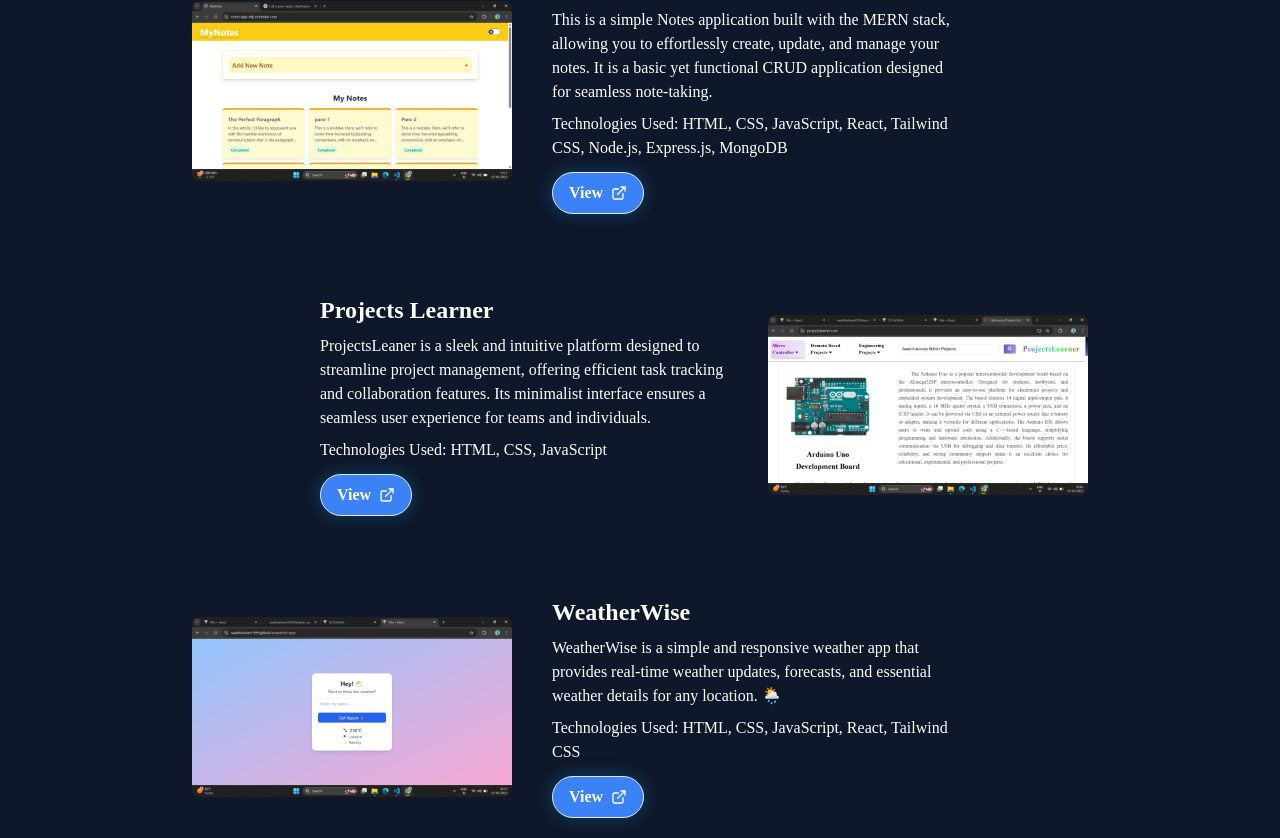
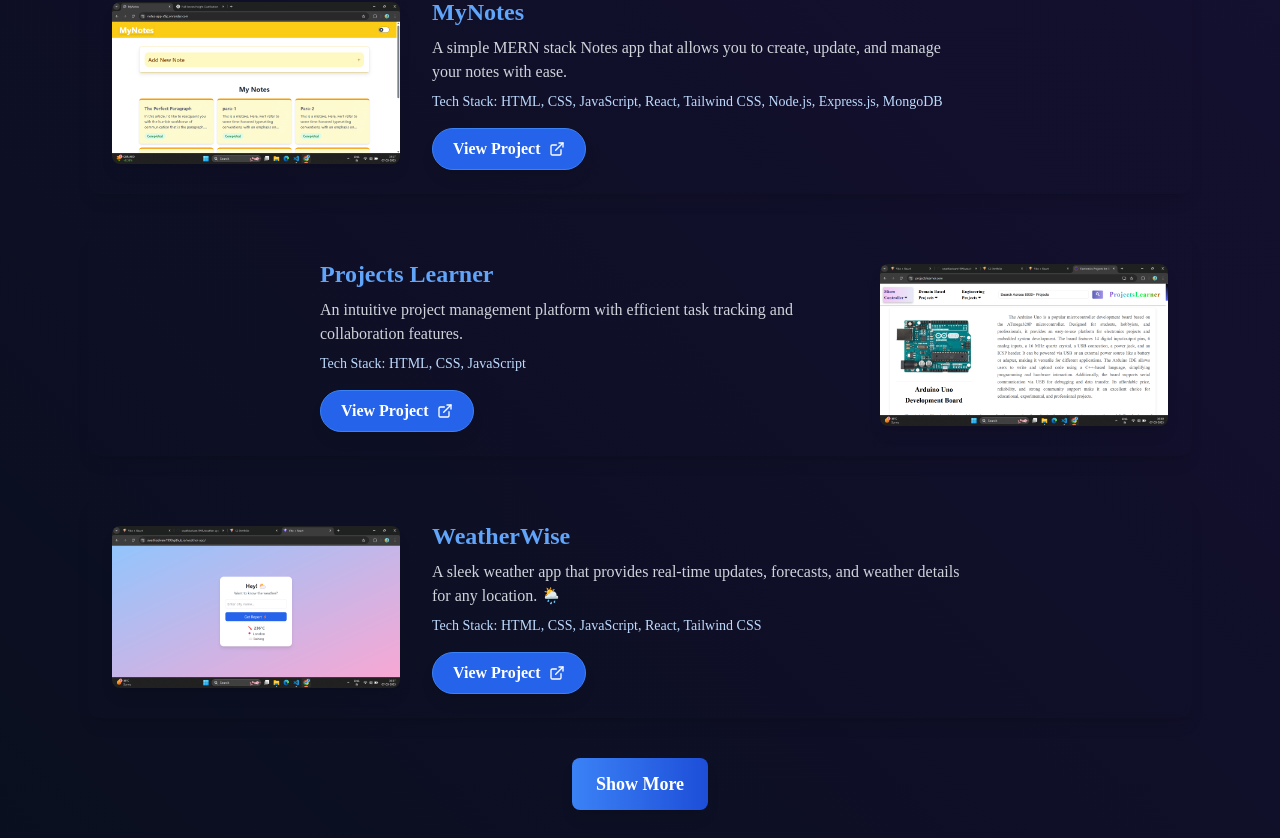
Before and after one commit to swathiselvam1999/swathi-portfolio, a React (Vite) app: page / in a window 1280 px wide. Shown: the part 1242-2080 px from the top of the page. Built offline with nearby package versions, Linux system fonts and the light colour scheme.

Commit message:
bug fixed

```diff
--- a/src/App.jsx
+++ b/src/App.jsx
@@ -5,7 +5,6 @@ import Home from './components/Home'
 import Projects from './components/Projects'
 import Contact from './components/Contact'
 import Skills from './components/Skills'
-import Experiance from './components/Experiance'
 
 const App = () => {
   return (
@@ -15,7 +14,6 @@ const App = () => {
         <Home />
         <About />
         <Projects />
-        {/* <Experiance/> */}
         <Skills />
         <Contact />
       </div>
--- a/src/components/Contact.jsx
+++ b/src/components/Contact.jsx
@@ -5,11 +5,7 @@ import { FiMail } from "react-icons/fi";
 import contact from "../assets/contact.jpg";
 
 const Contact = () => {
-    const [key, setKey] = useState(0);
 
-    useEffect(() => {
-        setKey(prevKey => prevKey + 1);
-    }, []);
 
     const socialLinks = [
         { href: "https://www.linkedin.com/in/swathi-web-developer", icon: FaLinkedin, color: "text-blue-500" },
@@ -39,32 +35,21 @@ const Contact = () => {
                     </p>
 
                     {/* ✅ Fixed Icons Alignment */}
-                    <motion.div
-                        className="flex gap-6 text-2xl md:text-4xl mt-8"
-                        initial="hidden"
-                        whileInView="visible"
-                        viewport={{ once: false, amount: 0.5 }}
-                    >
+                    <div className="flex gap-6 text-2xl md:text-4xl mt-8">
                         {socialLinks.map((link, index) => {
-                            const Icon = link.icon;
                             return (
-                                <motion.a
-                                    key={index}
-                                    href={link.href}
-                                    target="_blank"
-                                    rel="noopener noreferrer"
-                                    variants={{
-                                        hidden: { y: 50, opacity: 0 },
-                                        visible: { y: [0, -10, 0], opacity: 1 },
-                                    }}
-                                    transition={{ duration: 0.2, ease: "easeOut", delay: index * 0.2 }}
-                                    whileHover={{ scale: 1.1 }}
-                                >
-                                    <Icon className={` ${link.color} transition-transform duration-300 text-2xl md:text-4xl hover:scale-110`} />
-                                </motion.a>
+                                <a
+                                key={index}
+                                href={link.href}
+                                target="_blank"
+                                rel="noopener noreferrer"
+                                className="transition-transform duration-300 hover:scale-110"
+                            >
+                                <link.icon className={`${link.color} text-3xl md:text-4xl`} />
+                            </a>
                             );
                         })}
-                    </motion.div>
+                    </div>
                 </div>
             </div>
         </section>
--- a/src/components/Experiance.jsx
+++ /dev/null
@@ -1,11 +0,0 @@
-import React from 'react'
-
-const Experiance = () => {
-  return (
-    <div id="experiance">
-        <h1>Experiance</h1>
-    </div>
-  )
-}
-
-export default Experiance
--- a/src/components/Header.jsx
+++ b/src/components/Header.jsx
@@ -52,7 +52,7 @@ const Header = () => {
       {/* Navbar */}
       <nav
         className="fixed  left-1/2 transform -translate-x-1/2 w-full
-      bg-[#0f172a] text-white py-3 px-6 shadow-lg
+      bg-[#0f172a] text-white py-4 px-8 shadow-lg
       backdrop-blur-md bg-opacity-80 z-50 p-[2px]"
       >
         <div className="flex max-w-7xl mx-auto justify-between items-center">
--- a/src/components/Projects.jsx
+++ b/src/components/Projects.jsx
@@ -1,9 +1,9 @@
 import React, { useState } from 'react';
 import MyNotes from '../assets/MyNotes.png';
-import MovieBite from '../assets/MovieBite.png'
-import Portfolio from "../assets/Portfolio.png"
-import weatherApp from "../assets/weatherApp.png"
-import projectslearner from "../assets/projectslearner.png"
+import MovieBite from '../assets/MovieBite.png';
+import Portfolio from "../assets/Portfolio.png";
+import weatherApp from "../assets/weatherApp.png";
+import projectslearner from "../assets/projectslearner.png";
 import { FiExternalLink } from 'react-icons/fi';
 
 const Projects = () => {
@@ -11,39 +11,38 @@ const Projects = () => {
         {
             title: "MyNotes",
             image: MyNotes,
-            desc: "This is a simple Notes application built with the MERN stack, allowing you to effortlessly create, update, and manage your notes. It is a basic yet functional CRUD application designed for seamless note-taking.",
+            desc: "A simple MERN stack Notes app that allows you to create, update, and manage your notes with ease.",
             technology: "HTML, CSS, JavaScript, React, Tailwind CSS, Node.js, Express.js, MongoDB",
             link: 'https://notes-app-x9jc.onrender.com/',
         },
         {
             title: "Projects Learner",
             image: projectslearner,
-            desc: "ProjectsLeaner is a sleek and intuitive platform designed to streamline project management, offering efficient task tracking and collaboration features. Its minimalist interface ensures a seamless user experience for teams and individuals.",
+            desc: "An intuitive project management platform with efficient task tracking and collaboration features.",
             technology: "HTML, CSS, JavaScript",
             link: 'https://projectslearner.com/',
         },
         {
             title: "WeatherWise",
             image: weatherApp,
-            desc: "WeatherWise is a simple and responsive weather app that provides real-time weather updates, forecasts, and essential weather details for any location. 🌦️",
+            desc: "A sleek weather app that provides real-time updates, forecasts, and weather details for any location. 🌦️",
             technology: "HTML, CSS, JavaScript, React, Tailwind CSS",
             link: 'https://swathiselvam1999.github.io/weather-app/',
         },
         {
             title: "Portfolio Website",
             image: Portfolio,
-            desc: "A personal portfolio website showcasing my skills and projects.",
-            technology: "HTML, CSS, JavaScript ,React, Tailwind CSS",
+            desc: "A personal portfolio website showcasing my skills, projects, and experience.",
+            technology: "HTML, CSS, JavaScript, React, Tailwind CSS",
             link: 'https://swathiselvam1999.github.io/swathi-portfolio/',
         },
         {
             title: "MovieBite",
             image: MovieBite,
-            desc: "",
+            desc: "A stylish movie browsing app built using React, showcasing trending and popular films.",
             technology: "HTML, CSS, JavaScript, React, Tailwind CSS",
             link: 'https://swathiselvam1999.github.io/MovieBite/',
         },
-
     ];
 
     const [showAll, setShowAll] = useState(false);
@@ -55,27 +54,52 @@ const Projects = () => {
     const projectsToShow = showAll ? allProjects : allProjects.slice(0, 3);
 
     return (
-        <section id='projects' className='relative z-10 py-10'>
-            <div className=''>
-                <h1 className='text-4xl font-bold bg-gradient-to-r from-blue-400 to-blue-300 text-transparent bg-clip-text text-center pb-10 bg-bgColor'>Projects</h1>
+        <section id='projects' className='relative z-10 py-16  text-white'>
+            <div className='text-center'>
+                <h1 className='text-4xl font-bold bg-gradient-to-r from-blue-400 to-blue-300 text-transparent bg-clip-text pb-10'>
+                    Projects
+                </h1>
             </div>
-            <div className='flex flex-col gap-10 items-center bg-bgColor'>
+
+            <div className='flex flex-col gap-10 items-center max-w-6xl mx-auto px-6'>
                 {projectsToShow.map((project, index) => (
-                    <div key={index} className={`flex flex-col md:flex-row items-center gap-5 max-w-4xl w-full ${index % 2 === 1 ? 'md:flex-row-reverse' : ''}`}>
-                        <img className='w-[80%] md:w-[20rem] h-auto object-cover rounded-lg' src={project.image} alt={project.title} />
-                        <div className='w-[80%] md:w-1/2 p-0 md:p-5 text-center md:text-left text-white '>
-                            <h2 className='text-xl md:text-2xl font-bold'>{project.title}</h2>
-                            <p className='mt-2'>{project.desc}</p>
-                            <p className='mt-2'>Technologies Used: {project.technology}</p>
-                            <a className='px-4 py-2 mt-3 inline-flex items-center gap-2 bg-blue-500 text-white font-semibold rounded-full border border-solid  hover:bg-blue-600 transition-transform hover:scale-105 duration-300 shadow-[0_0_15px_3px_rgba(0,191,255,0.2)] ' href={project.link} target='_blank' rel='noopener noreferrer '>View <FiExternalLink /></a>
+                    <div
+                        key={index}
+                        className={`flex flex-col md:flex-row items-center gap-8  rounded-xl p-6 shadow-lg hover:shadow-[0_0_20px_3px_rgba(0,191,255,0.1)] transition-shadow duration-300 w-full ${
+                            index % 2 === 1 ? 'md:flex-row-reverse' : ''
+                        }`}
+                    >
+                        {/* ✅ Project Image */}
+                        <img
+                            className='w-[90%] md:w-[18rem] h-auto object-cover rounded-lg shadow-lg transition-transform hover:scale-105 duration-300'
+                            src={project.image}
+                            alt={project.title}
+                        />
+
+                        {/* ✅ Project Details */}
+                        <div className='w-[90%] md:w-1/2 text-center md:text-left'>
+                            <h2 className='text-2xl font-bold text-blue-400'>{project.title}</h2>
+                            <p className='mt-2 text-gray-300'>{project.desc}</p>
+                            <p className='mt-2 text-sm text-blue-200'>Tech Stack: {project.technology}</p>
+
+                            <a
+                                className='inline-flex items-center gap-2 px-5 py-2 mt-4 text-white font-semibold bg-blue-600 rounded-full border border-blue-500 hover:bg-blue-700 transition-transform hover:scale-105 duration-300 shadow-lg'
+                                href={project.link}
+                                target='_blank'
+                                rel='noopener noreferrer'
+                            >
+                                View Project <FiExternalLink />
+                            </a>
                         </div>
                     </div>
                 ))}
             </div>
-            <div className='flex justify-center mt-5'>
+
+            {/* ✅ Show More Button */}
+            <div className='flex justify-center mt-10'>
                 <button
                     onClick={projectHandler}
-                    className="px-4 py-1 md:px-6 md:py-3 flex items-center gap-2 text-white font-bold text-lg rounded-lg border border-gradient-to-r from-blue-500 to-blue-700 transition-all shadow-[0_0_15px_3px_rgba(0,191,255,0.2)] duration-300 bg-blue-900 hover:scale-105"
+                    className="px-6 py-3 flex items-center gap-2 text-white font-bold text-lg rounded-lg bg-gradient-to-r from-blue-500 to-blue-700 transition-all shadow-lg hover:shadow-[0_0_15px_3px_rgba(0,191,255,0.4)] duration-300 hover:scale-105"
                 >
                     {showAll ? 'Show Less' : 'Show More'}
                 </button>
--- a/src/index.css
+++ b/src/index.css
@@ -6,8 +6,6 @@
 @import url('https://fonts.googleapis.com/css2?family=Big+Shoulders+Inline:opsz,wght@10..72,100..900&family=Big+Shoulders+Stencil:opsz,wght@10..72,100..900&family=EB+Garamond:ital,wght@0,400..800;1,400..800&family=Playwrite+IT+Moderna:wght@100..400&display=swap');
 
 @import url('https://fonts.googleapis.com/css2?family=Playfair+Display:wght@400;700&display=swap');
-
-
 
 *{
     padding: 0;
@@ -43,7 +41,6 @@ body {
 }
 
 h1, h2, h3 {
-
   font-family: 'Playfair Display', serif;
 }
 
```
